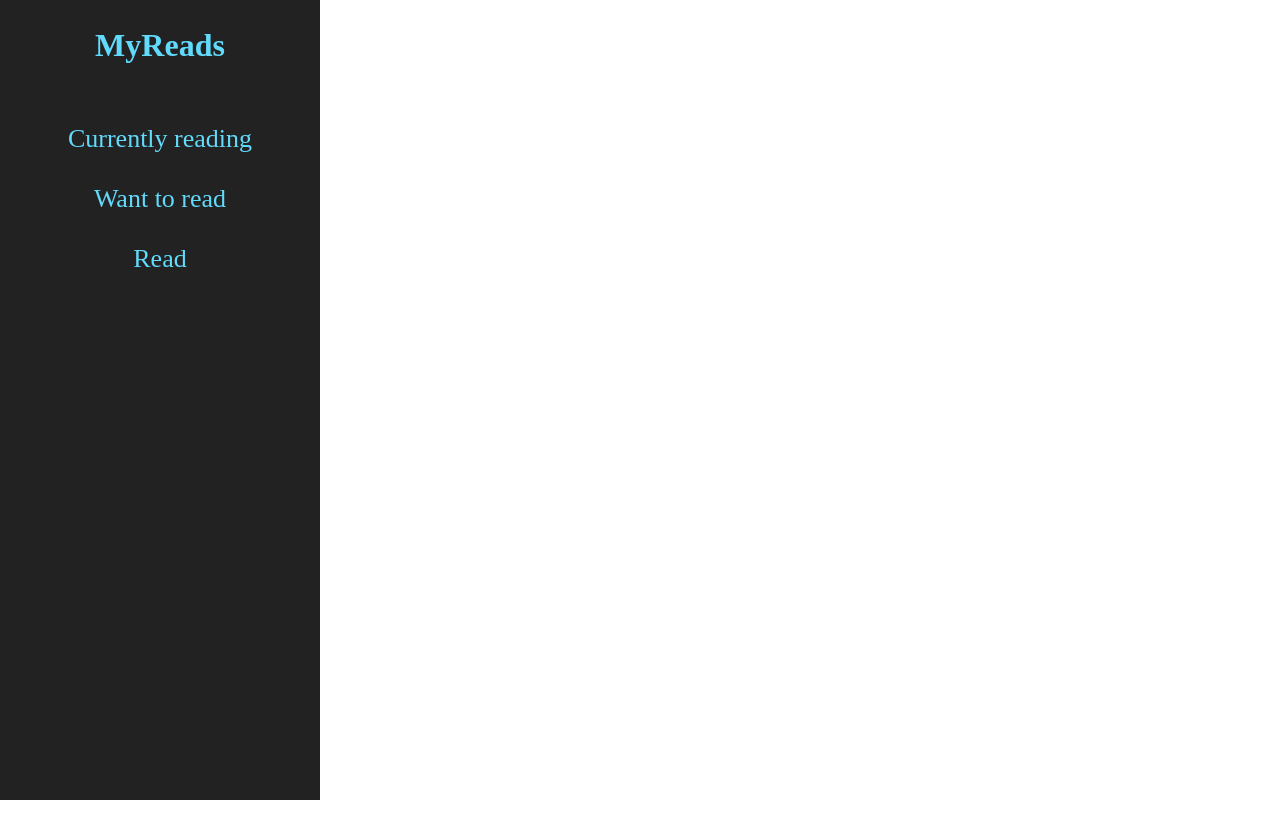
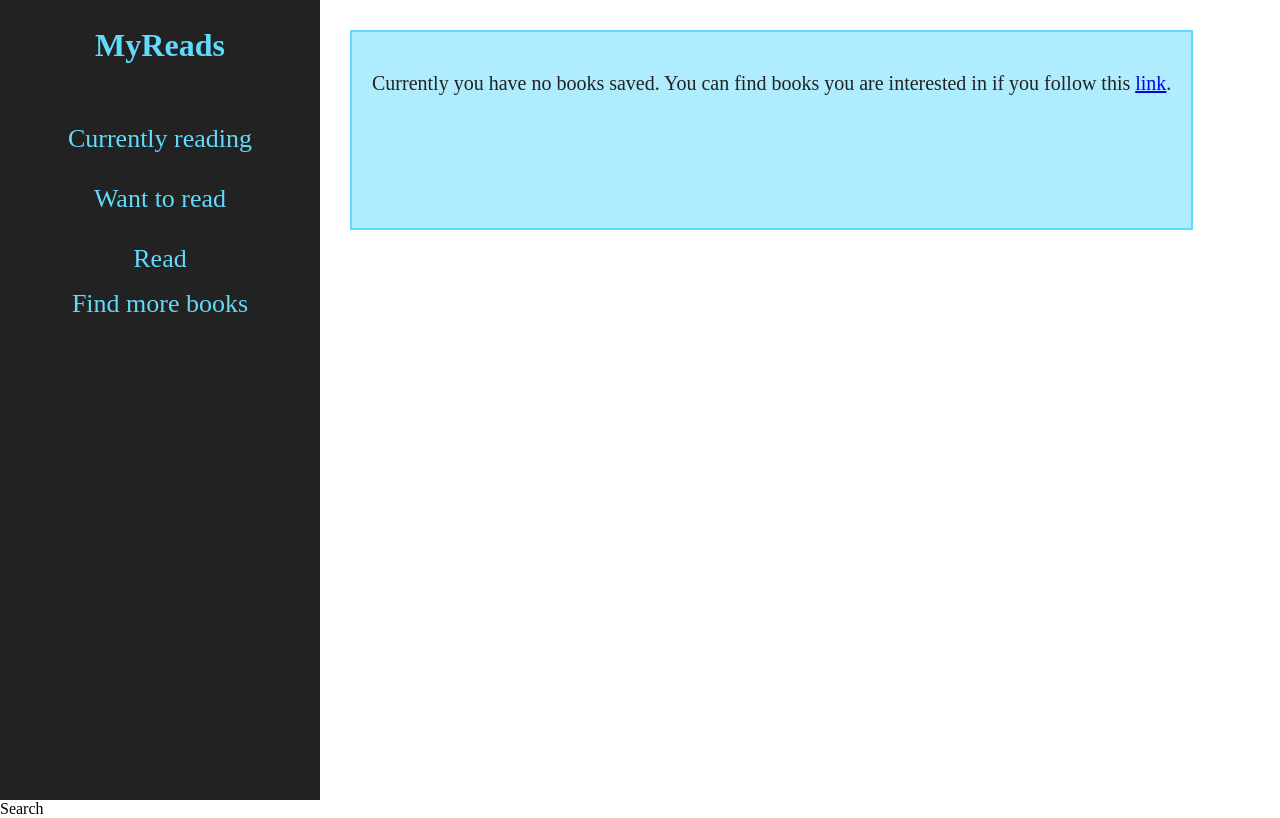
Before and after one commit to SavaVuckovic/myReads-React, a React (Create React App) app: page / in a window 1280 px wide. Built offline with nearby package versions, Linux system fonts and the light colour scheme.

Commit message:
feat: router added

```diff
--- a/package.json
+++ b/package.json
@@ -5,6 +5,7 @@
   "dependencies": {
     "react": "^15.6.1",
     "react-dom": "^15.6.1",
+    "react-router-dom": "^4.1.2",
     "react-scripts": "1.0.11"
   },
   "scripts": {
--- a/src/App.css
+++ b/src/App.css
@@ -52,6 +52,7 @@ body {
   color: #61dafb;
   padding: 15px 0;
   font-size: 26px;
+  text-decoration: none;
 }
 
 .category:hover {
@@ -118,6 +119,17 @@ body {
   cursor: pointer;
 }
 
+.find-books {
+  margin: 30px;
+  font-size: 20px;
+  padding: 20px;
+  border: 2px solid #61dafb;
+  background: rgba(97,218,251, 0.5);
+  height: 200px;
+  color: #222;
+}
+
+
 
 /* Smaller Screens */
  @media screen and (max-width: 850px) {
@@ -151,6 +163,7 @@ body {
    .book {
      flex-basis: 50%;
    }
+
  }
 
 
@@ -196,6 +209,12 @@ body {
      flex-basis: 100%;
    }
 
+   .find-books {
+     margin: 10px;
+     font-size: 18px;
+     padding: 10px;
+     height: 250px;
+   }
 
  }
 
@@ -268,3 +287,5 @@ body {
   -o-transform: rotate(-135deg);
   transform: rotate(-135deg);
 }
+
+/*------------*/
--- a/src/App.js
+++ b/src/App.js
@@ -1,4 +1,5 @@
 import React, { Component } from 'react';
+import { Route } from 'react-router-dom';
 import './App.css';
 import Categories from './components/categories';
 import BookList from './components/booklist';
@@ -8,15 +9,38 @@ class App extends Component {
     super(props)
     this.state = {
       books: [],
-      categories: ['Currently reading', 'Want to read', 'Read']
+      categories: ['Currently reading', 'Want to read', 'Read'],
+      selectedCategory: ''
     }
+  }
+
+  componentDidMount() {
+    this.setState({
+      selectedCategory: this.state.categories[0]
+    })
   }
 
   render() {
     return (
-      <div className="container">
-        <Categories categories={ this.state.categories } />
-        <BookList books={ this.state.books } />
+      <div className="App">
+
+        <Route exact path='/' render = { () => (
+          <div className="container">
+            <Categories
+              categories={ this.state.categories }
+              onCategorySelect={ category => this.setState({ selectedCategory: category }) } />
+            <BookList
+              books={ this.state.books }
+              category={ this.state.selectedCategory } />
+          </div>
+        )} />
+
+        <Route path='/' render = { ({ history }) => (
+          <div className="container">
+            Search
+          </div>
+        )} />
+
       </div>
     );
   }
--- a/src/components/booklist.js
+++ b/src/components/booklist.js
@@ -1,11 +1,26 @@
-import React, { Component } from 'react'
+import React from 'react';
 
-class BookList extends Component {
-  render() {
+const BookList = (props) => {
+  const books = props.books;
+  const category = props.category;
+
+
+  if(books.length === 0) {
     return (
-      <main className='all-books'></main>
+      <main className='all-books'>
+        <div className='find-books'>
+          <p>Currently you have no books saved.
+          You can find books you are interested in if you follow this <a href="search">link</a>.</p>
+        </div>
+      </main>
     )
   }
+
+  return (
+    <main className='all-books'>
+      Booklist
+    </main>
+  )
 }
 
 export default BookList;
--- a/src/components/categories.js
+++ b/src/components/categories.js
@@ -1,15 +1,20 @@
 import React, { Component } from 'react';
+import { Link } from 'react-router-dom';
 
 class Categories extends Component {
 
   renderCategories(categories) {
     return categories.map((category, index) => {
-      return (<li className='category' key={ `category_${ index }` }>{ category }</li>)
+      return (
+        <li
+          className='category'
+          key={ `category_${ index }` }
+          onClick={ () => this.props.onCategorySelect(category) }>{ category }</li>
+      )
     })
   }
 
   render() {
-    console.log(this.props.categories)
     return (
       <nav className='navigation'>
         <h1 className='brand'>MyReads</h1>
@@ -21,6 +26,9 @@ class Categories extends Component {
         <div className='clearfix' />
         <ul className='categories'>
           { this.renderCategories(this.props.categories) }
+          <Link
+            to='/search'
+            className="category">Find more books</Link>
         </ul>
       </nav>
     );
--- a/src/index.js
+++ b/src/index.js
@@ -1,8 +1,12 @@
 import React from 'react';
 import ReactDOM from 'react-dom';
+import { BrowserRouter } from 'react-router-dom';
 import './index.css';
 import App from './App';
 import registerServiceWorker from './registerServiceWorker';
 
-ReactDOM.render(<App />, document.getElementById('root'));
+ReactDOM.render(
+  <BrowserRouter><App /></BrowserRouter>,
+  document.getElementById('root'));
+
 registerServiceWorker();
```
Also changed, not shown: src/components/book.js (added, +22 -0 lines), 1 other file (tests, documents, lock files or other folders).
